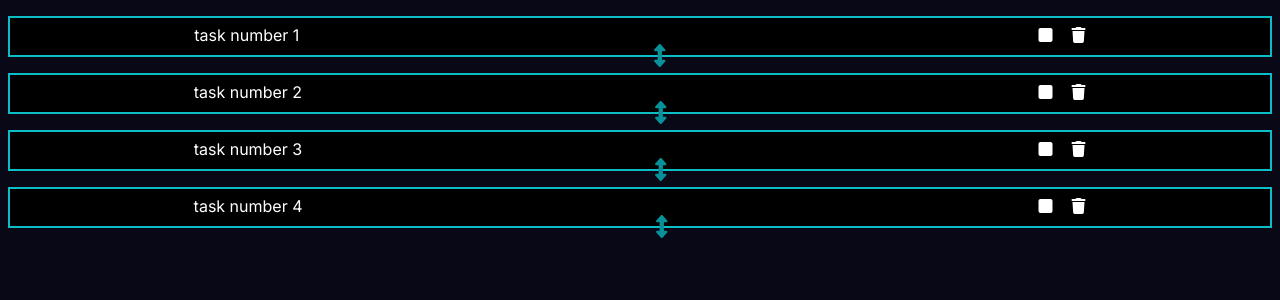
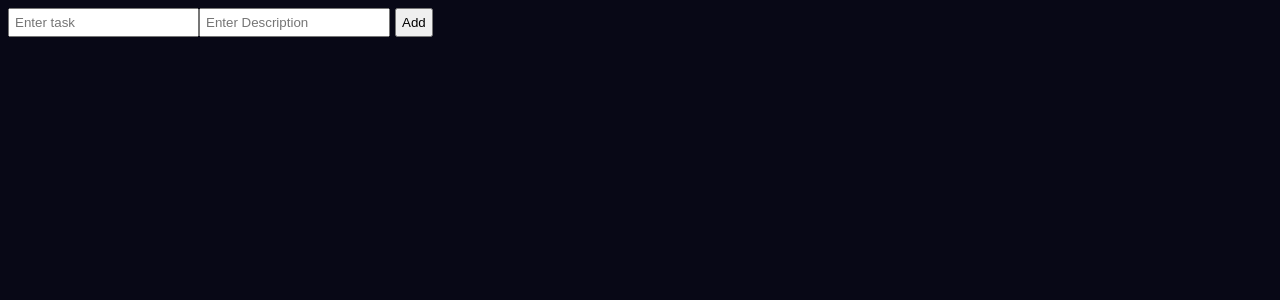
Before and after one commit to MamunDeveloper/ToDo-App, a Next.js app: page / in a window 1280 px wide. Shown: the top 300 px of the page. Built offline with nearby package versions, Linux system fonts and the light colour scheme.

Commit message:
added function for adding new tasks

```diff
--- a/app/components/todo.jsx
+++ b/app/components/todo.jsx
@@ -2,18 +2,22 @@
 import React, { useState } from "react";
 import style from "@/app/styles/todo.module.css";
 import { FontAwesomeIcon } from "@fortawesome/react-fontawesome";
-import { faTrash, faUpDown, faSquare } from "@fortawesome/free-solid-svg-icons";
+import { faTrash, faUpDown, faSquare, faSquareCheck } from "@fortawesome/free-solid-svg-icons";
 
-function Todo({ title, description, id, logId }) {
+function Todo({ title, description, id, deleteTask }) {
   const [view, setView] = useState(false);
   const [taskBox, setTaskBox] = useState(false)
+  const [taskCompleted, setTaskCompleted] = useState(false)
 
   const changeView = () => {
     setView(!view);
     setTaskBox(!taskBox)
   };
   const handleDeleteButton = () => {
-    logId(id);
+    deleteTask(id);
+  };
+  const handleTaskComplete = () => {
+    setTaskCompleted(true)
   };
 
   return (
@@ -28,7 +32,11 @@ function Todo({ title, description, id, logId }) {
         !taskBox && <FontAwesomeIcon onClick={changeView} icon={faUpDown} className={style.arrow_icons} />
       }
       <div className={style.boxes}>
-        <FontAwesomeIcon className={style.function_icons} id={style.cheackBox_icon} icon={faSquare} />
+
+        {
+          taskCompleted ? <FontAwesomeIcon className={style.function_icons} icon={faSquareCheck} /> : <FontAwesomeIcon className={style.function_icons} id={style.cheackBox_icon} icon={faSquare} onClick={handleTaskComplete} />
+        }
+
         <FontAwesomeIcon className={style.function_icons} id={style.delete_icon} icon={faTrash} onClick={handleDeleteButton} />
       </div>
       {
--- a/app/data/tasks.js
+++ b/app/data/tasks.js
@@ -1,29 +1,3 @@
-let tasksList = [
-  {
-    id: 1,
-    title: "task number 1",
-    description:
-      "     Lorem ipsum dolor sit amet consectetur adipisicing elit. Fugiat ipsum quod inventore quia ratione quos excepturi veritatis voluptas, voluptatibus dicta explicabo atque harum iusto adipisci illo nihil veniam eligendi ex quibusdam quisquam! Doloremque sit cumque alias velit, animi consectetur veniam vel mollitia incidunt dolorum maxime veritatis libero fuga nostrum quidem?",
-    functions: "delete",
-  },
-  {
-    id: 2,
-    title: "task number 2",
-    description: "a description",
-    functions: "delete",
-  },
-  {
-    id: 3,
-    title: "task number 3",
-    description: "a description",
-    functions: "delete",
-  },
-  {
-    id: 4,
-    title: "task number 4",
-    description: "a description",
-    functions: "delete",
-  },
-];
+let tasksList = [];
 
 export default tasksList;
--- a/app/globals.css
+++ b/app/globals.css
@@ -4,3 +4,10 @@
 .fa-user {
   background-color: white;
 }
+.inps {
+  padding: 5px;
+}
+.addBtn {
+  padding: 5px;
+  margin-left: 5px;
+}
--- a/app/page.js
+++ b/app/page.js
@@ -7,23 +7,68 @@ import { useState } from "react";
 export default function Home() {
   const [tasksList, setTasksList] = useState(tasks);
 
-  const logId = (id) => {
+  const deleteTask = (id) => {
     let newTasksList = tasksList.filter((item) => {
       return item.id != id;
     });
     setTasksList(newTasksList);
-    console.log(newTasksList)
+    console.log(newTasksList);
+  };
+
+  // Creating a new task object
+  const [title, setTitle] = useState("");
+  const [description, setDescription] = useState("");
+  const [task, setTask] = useState({
+    id: 0,
+    title: "",
+    description: "",
+  });
+
+  const handleSubmit = (e) => {
+    e.preventDefault();
+    setTask((task.id = tasksList.length + 1));
+    setTask((task.title = title));
+    setTask((task.description = description));
+    setTasksList([...tasksList, task]);
+    setTask({
+      title: "",
+      description: "",
+    });
+    setTitle("");
+    setDescription("");
   };
 
   return (
     <main className={styles.main}>
+      <input
+        type="text"
+        name="title"
+        id="titleBox"
+        className="inps"
+        placeholder="Enter task"
+        value={title}
+        onChange={(e) => setTitle(e.target.value)}
+      />
+      <input
+        type="text"
+        name="description"
+        id="descriptionBox"
+        className="inps"
+        placeholder="Enter Description"
+        value={description}
+        onChange={(e) => setDescription(e.target.value)}
+      />
+      <button className="addBtn" onClick={handleSubmit}>
+        Add
+      </button>
+
       {tasksList.map((todo) => (
         <Todo
           id={todo.id}
           key={todo.id}
           title={todo.title}
           description={todo.description}
-          logId={logId}
+          deleteTask={deleteTask}
         ></Todo>
       ))}
     </main>
```
